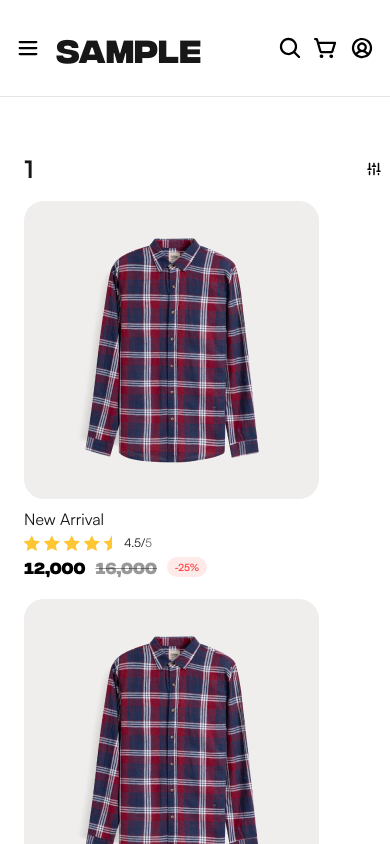
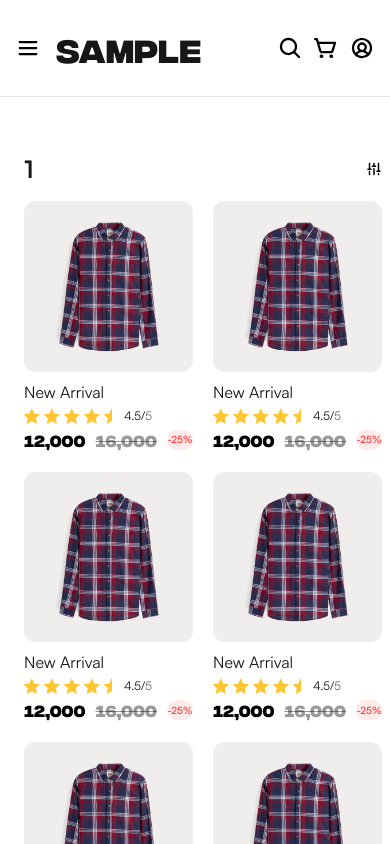
Before and after one commit to mnias/practice-store, a Next.js app: page /category/1 in a window 390 px wide. Shown: the top 844 px of the page. Built offline with nearby package versions, Linux system fonts and the light colour scheme.

Commit message:
grid cols 조절

```diff
--- a/src/app/(share-header-footer)/category/[category]/page.tsx
+++ b/src/app/(share-header-footer)/category/[category]/page.tsx
@@ -7,7 +7,7 @@ export default function CatgegoryPage({ params }: { params: { category: string }
       <div className="hidden h-auto w-[295px] rounded-[20px] border border-gray-10 px-4 py-3 md:block md:px-5 md:py-4">
         <CategoryFilter />
       </div>
-      <div className="pl-4 md:pl-5">
+      <div className="flex-1 pl-4 md:pl-5">
         <CategoryProducts title={decodeURIComponent(params.category)} />
       </div>
     </div>
--- a/src/components/category/category-products.tsx
+++ b/src/components/category/category-products.tsx
@@ -99,9 +99,13 @@ export default function CategoryProducts({ title }: Props) {
           <CategoryFilter />
         </BottomSheet>
       </div>
-      <div className="grid grid-cols-1 gap-5 sm:grid-cols-2 md:grid-cols-2 lg:grid-cols-3">
+      <div className="grid grid-cols-2 gap-5 sm:grid-cols-2 lg:grid-cols-3">
         {products.map(product => {
-          return <Product key={product.id} product={product} />;
+          return (
+            <div key={product.id} className="mx-auto w-full sm:max-w-none" style={{ maxWidth: '380px' }}>
+              <Product product={product} />
+            </div>
+          );
         })}
       </div>
 
```
